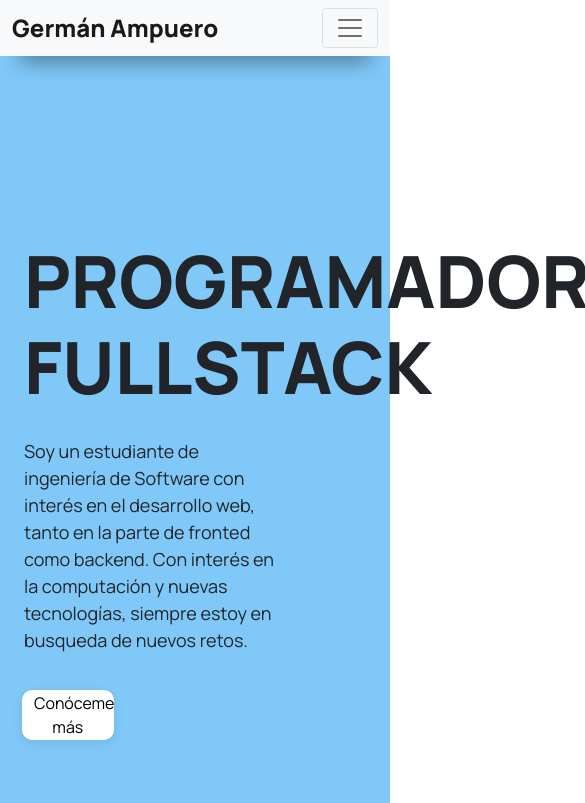
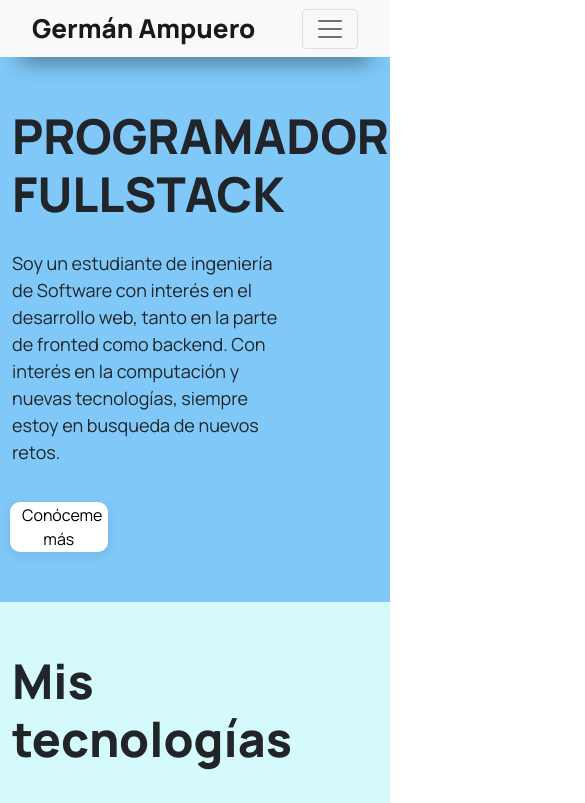
Before and after one commit to GadCoder/Portafolio-Web, a plain HTML site: page index.html in a window 390 px wide. Shown: the top 803 px of the page, 585 px wide, since content can reach past the window. Drawn offline with nearby package versions, Linux system fonts and the light colour scheme.

Commit message:
version 1.0

```diff
--- a/css/styles.css
+++ b/css/styles.css
@@ -2,20 +2,28 @@
 /* Fonts*/
 @import url('https://fonts.googleapis.com/css2?family=Manrope:wght@200;300;400;500;600;700;800&display=swap');
 
+body{
+    font-family: 'Manrope', sans-serif;
+}
+
+/* Headers */
 h1,h2,h3,h4{
     font-weight: 800;
 }
 h5{
     font-weight: 600;
+    font-size: 1.3em;
 }
-body{
-    font-family: 'Manrope', sans-serif;
+h1{
+    font-size: 4em;
 }
 
 
 /* Navbar Section*/
 .navbar{
     box-shadow: rgba(0, 0, 0, 0.45) 0px 25px 20px -20px;
+    padding-left: 50px;
+    padding-right: 50px;
 }
 .nav-link{
     color: #18191f !important;
@@ -72,7 +80,23 @@ body{
 /* MOBILE */
 
 @media only screen and (max-width: 768px) {
+    h1{
+        font-size: 3em;
+    }
     .main-photo-col{
         display: none;
     }
+    .page{
+        height: 100%;
+        padding: 50px 0px;
+    }
+
+    .second-page{
+        background-color: #D5FAFC;
+    }
+    .navbar{
+        padding-left: 20px;
+        padding-right: 20px;
+    }
+
 }
--- a/index.html
+++ b/index.html
@@ -11,9 +11,9 @@
 <body>
     <!--Navbar-->
     <nav class="navbar sticky-top navbar-expand-lg navbar-light bg-light">
-        <div class="container">
+        <div class="container-fluid">
             <a href="#" class="navbar-brand">
-                <h5 style="margin-bottom: 0; font-size: 24px;">
+                <h5 style="margin-bottom: 0;">
                     <b>Germán Ampuero</b>
                 </h5>
             </a>
@@ -43,7 +43,7 @@
         <div class="row">
             <div class="col-12 col-md-6">
                 <div class="row">
-                    <h1 style="font-size: 72px;">PROGRAMADOR FULLSTACK</h1>
+                    <h1>PROGRAMADOR FULLSTACK</h1>
                 </div>
                 <div class="row" style="margin: 20px 0px;">
                     <p style="font-size: 18px; padding: 0px; width: 75%;">
@@ -67,7 +67,7 @@
        </div>
     </div>
     <!--Mis tecnologias-->
-    <div class="container-fluid page d-flex align-items-center" style="background-color: #D5FAFC;">
+    <div class="container-fluid page d-flex second-page align-items-center" style="background-color: #D5FAFC;">
        <div class="container">
         <div class="row">
             <h1>Mis tecnologías</h1>
```
